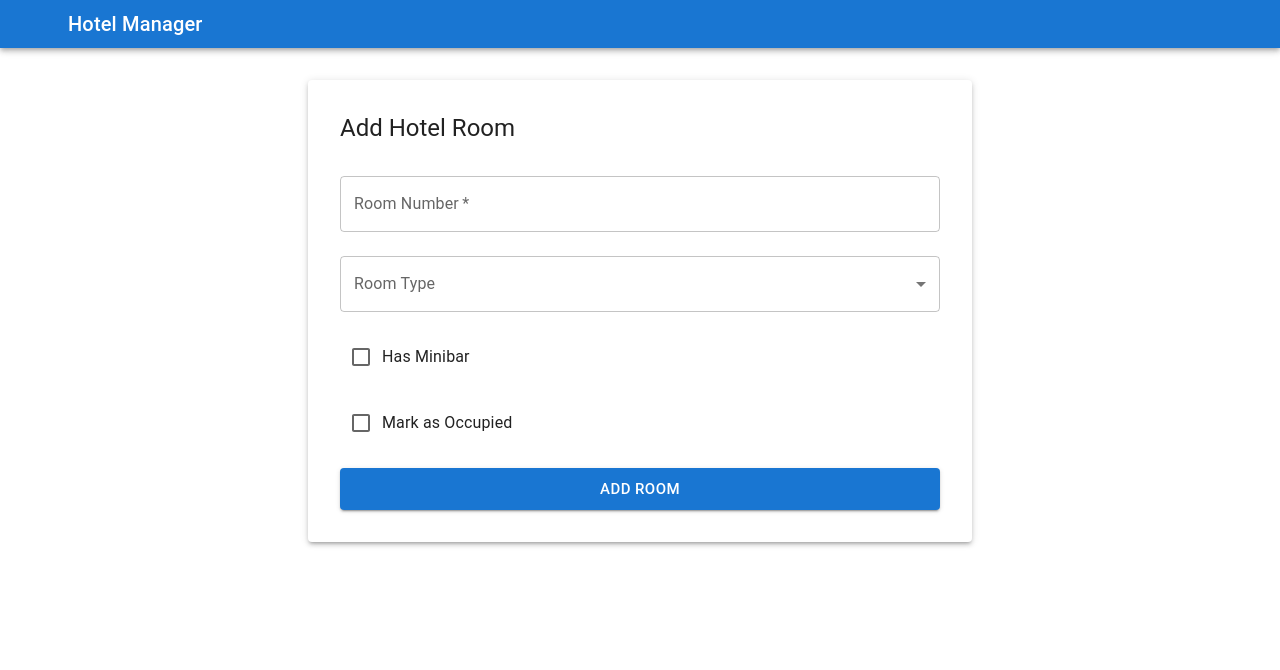
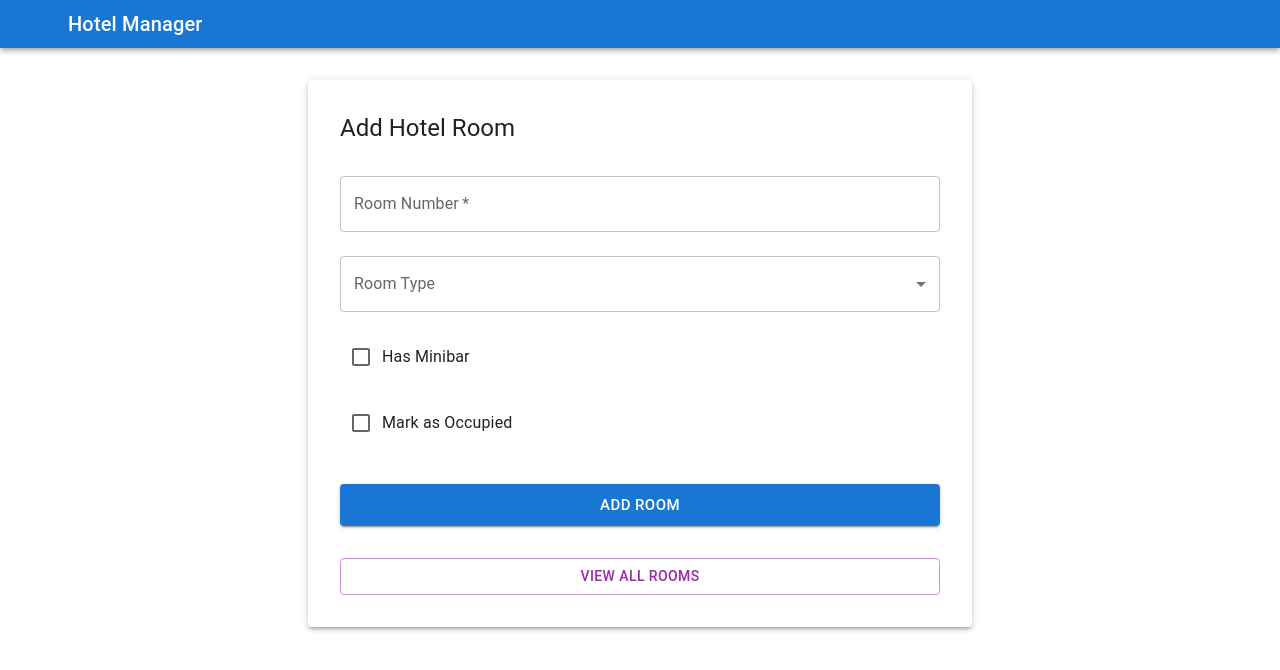
Before and after one commit to indalec/hotelmanager, a React (Create React App) app in the folder hotelmanager-frontend/: page /add-hotel-room in a window 1280 px wide. Shown: the top 670 px of the page. Built offline with nearby package versions, Linux system fonts and the light colour scheme; some icons are missing.

Commit message:
feat: add ViewRoomsButton component to AddHotelRoom for navigation to room listing

```diff
--- a/hotelmanager-frontend/src/components/pages/AddHotelRoom/AddHotelRoom.js
+++ b/hotelmanager-frontend/src/components/pages/AddHotelRoom/AddHotelRoom.js
@@ -12,6 +12,7 @@ import {
 } from '@mui/material';
 import TextField from '@mui/material/TextField';
 import DropdownRoomType from './DropdownRoomType';
+import ViewRoomsButton from './ViewRoomsButton';
 
 export default function AddHotelRoom() {
     const [roomNumber, setRoomNumber] = useState('');
@@ -100,6 +101,7 @@ export default function AddHotelRoom() {
                             label="Mark as Occupied"
                         />
 
+                        <Box sx={{ display: 'flex', gap: 2, flexDirection: 'column' }}>
                             <Button
                                 type="submit"
                                 variant="contained"
@@ -109,6 +111,8 @@ export default function AddHotelRoom() {
                             >
                                 Add Room
                             </Button>
+                            <ViewRoomsButton fullWidth />
+                        </Box>
                     </Stack>
                 </Box>
             </Paper>
--- /dev/null
+++ b/hotelmanager-frontend/src/components/pages/AddHotelRoom/ViewRoomsButton.js
@@ -0,0 +1,22 @@
+import { Button } from '@mui/material';
+import { useNavigate } from 'react-router-dom';
+
+const ViewRoomsButton = ({ sx }) => {
+  const navigate = useNavigate();
+
+  return (
+    <Button
+      variant="outlined"
+      color="secondary"
+      onClick={() => navigate('/view-rooms')}
+      sx={{
+        mt: 2,
+        ...sx
+      }}
+    >
+      View All Rooms
+    </Button>
+  );
+};
+
+export default ViewRoomsButton;
```
Lines whose indentation alone changed are shown as unchanged.
